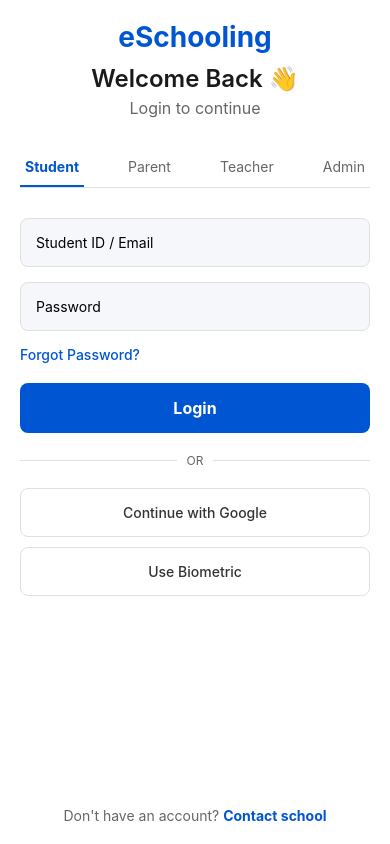
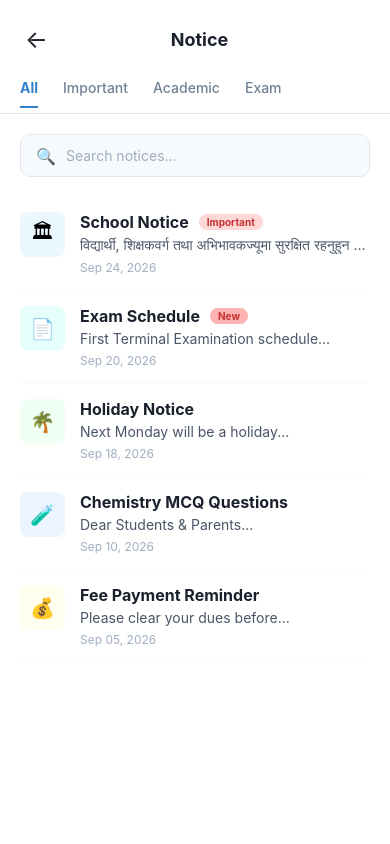
Before and after one commit to ritikthakur22/eskool, a React Native app in the folder apps/mobile/: screen /Notice in a window 390 px wide. Built offline with nearby package versions, Linux system fonts and the light colour scheme.

Commit message:
feat: Add Mobile Notice UI

```diff
--- a/apps/mobile/App.tsx
+++ b/apps/mobile/App.tsx
@@ -5,6 +5,7 @@
 import DashboardScreen from './src/features/home/screens/DashboardScreen';
 import RoutineScreen from './src/features/routine/screens/RoutineScreen';
 import AttendanceScreen from './src/features/attendance/screens/AttendanceScreen';
+import NoticeScreen from './src/features/notices/screens/NoticeScreen';
 
 const Stack = createNativeStackNavigator();
 
@@ -16,6 +17,7 @@
         <Stack.Screen name="Dashboard" component={DashboardScreen} />
         <Stack.Screen name="Routine" component={RoutineScreen} />
         <Stack.Screen name="Attendance" component={AttendanceScreen} />
+        <Stack.Screen name="Notice" component={NoticeScreen} />
       </Stack.Navigator>
     </NavigationContainer>
   );
--- a/apps/mobile/src/features/home/screens/DashboardScreen.tsx
+++ b/apps/mobile/src/features/home/screens/DashboardScreen.tsx
@@ -64,6 +64,7 @@
               onPress={() => {
                 if (feature.name === 'Routine') navigation.navigate('Routine');
                 if (feature.name === 'Attendance') navigation.navigate('Attendance');
+                if (feature.name === 'Notice') navigation.navigate('Notice');
               }}
             >
               <View style={styles.gridIconContainer}>
@@ -104,7 +105,7 @@
           <Text style={styles.navIconActive}>🏠</Text>
           <Text style={styles.navTextActive}>Home</Text>
         </TouchableOpacity>
-        <TouchableOpacity style={styles.navItem}>
+        <TouchableOpacity style={styles.navItem} onPress={() => navigation.navigate('Notice')}>
           <Text style={styles.navIcon}>🔔</Text>
           <Text style={styles.navText}>Notice</Text>
         </TouchableOpacity>
--- /dev/null
+++ b/apps/mobile/src/features/notices/screens/NoticeScreen.tsx
@@ -0,0 +1,148 @@
+import React, { useState } from 'react';
+import { StyleSheet, View, Text, SafeAreaView, TouchableOpacity, ScrollView, TextInput } from 'react-native';
+
+export default function NoticeScreen({ navigation }: any) {
+  const [activeTab, setActiveTab] = useState('All');
+  const tabs = ['All', 'Important', 'Academic', 'Exam'];
+
+  const notices = [
+    {
+      id: '1',
+      title: 'School Notice',
+      subtitle: 'विद्यार्थी, शिक्षकवर्ग तथा अभिभावकज्यूमा सुरक्षित रहनुहुन अपिल',
+      date: 'Sep 24, 2026',
+      badge: 'Important',
+      icon: '🏛',
+      iconBg: '#EBF8FF',
+      iconColor: '#3182CE'
+    },
+    {
+      id: '2',
+      title: 'Exam Schedule',
+      subtitle: 'First Terminal Examination schedule...',
+      date: 'Sep 20, 2026',
+      badge: 'New',
+      icon: '📄',
+      iconBg: '#E6FFFA',
+      iconColor: '#319795'
+    },
+    {
+      id: '3',
+      title: 'Holiday Notice',
+      subtitle: 'Next Monday will be a holiday...',
+      date: 'Sep 18, 2026',
+      badge: null,
+      icon: '🌴',
+      iconBg: '#F0FFF4',
+      iconColor: '#38A169'
+    },
+    {
+      id: '4',
+      title: 'Chemistry MCQ Questions',
+      subtitle: 'Dear Students & Parents...',
+      date: 'Sep 10, 2026',
+      badge: null,
+      icon: '🧪',
+      iconBg: '#EBF4FF',
+      iconColor: '#4C51BF'
+    },
+    {
+      id: '5',
+      title: 'Fee Payment Reminder',
+      subtitle: 'Please clear your dues before...',
+      date: 'Sep 05, 2026',
+      badge: null,
+      icon: '💰',
+      iconBg: '#FFFFF0',
+      iconColor: '#D69E2E'
+    }
+  ];
+
+  return (
+    <SafeAreaView style={styles.container}>
+      <View style={styles.header}>
+        <TouchableOpacity style={styles.backButton} onPress={() => navigation.goBack()}>
+          <Text style={styles.backIcon}>←</Text>
+        </TouchableOpacity>
+        <Text style={styles.headerTitle}>Notice</Text>
+        <View style={{ width: 24 }} />
+      </View>
+
+      <View style={styles.tabsContainer}>
+        {tabs.map((tab) => (
+          <TouchableOpacity
+            key={tab}
+            style={[styles.tabButton, activeTab === tab && styles.tabButtonActive]}
+            onPress={() => setActiveTab(tab)}
+          >
+            <Text style={[styles.tabText, activeTab === tab && styles.tabTextActive]}>{tab}</Text>
+          </TouchableOpacity>
+        ))}
+      </View>
+
+      <View style={styles.searchContainer}>
+        <Text style={styles.searchIcon}>🔍</Text>
+        <TextInput
+          style={styles.searchInput}
+          placeholder="Search notices..."
+          placeholderTextColor="#A0AEC0"
+        />
+      </View>
+
+      <ScrollView contentContainerStyle={styles.listContainer}>
+        {notices.map((notice) => (
+          <TouchableOpacity key={notice.id} style={styles.noticeCard}>
+            <View style={[styles.iconContainer, { backgroundColor: notice.iconBg }]}>
+              <Text style={styles.noticeIcon}>{notice.icon}</Text>
+            </View>
+            <View style={styles.noticeContent}>
+              <View style={styles.noticeHeaderRow}>
+                <Text style={styles.noticeTitle}>{notice.title}</Text>
+                {notice.badge && (
+                  <View style={[styles.badge, notice.badge === 'Important' ? styles.badgeImportant : styles.badgeNew]}>
+                    <Text style={[styles.badgeText, notice.badge === 'Important' ? styles.badgeTextImportant : styles.badgeTextNew]}>
+                      {notice.badge}
+                    </Text>
+                  </View>
+                )}
+              </View>
+              <Text style={styles.noticeSubtitle} numberOfLines={1}>{notice.subtitle}</Text>
+              <Text style={styles.noticeDate}>{notice.date}</Text>
+            </View>
+          </TouchableOpacity>
+        ))}
+      </ScrollView>
+    </SafeAreaView>
+  );
+}
+
+const styles = StyleSheet.create({
+  container: { flex: 1, backgroundColor: '#FFFFFF' },
+  header: { flexDirection: 'row', alignItems: 'center', justifyContent: 'space-between', padding: 20 },
+  backButton: { padding: 5 },
+  backIcon: { fontSize: 24, color: '#1A202C' },
+  headerTitle: { fontSize: 18, fontWeight: 'bold', color: '#1A202C' },
+  tabsContainer: { flexDirection: 'row', paddingHorizontal: 20, borderBottomWidth: 1, borderBottomColor: '#E2E8F0', paddingBottom: 5 },
+  tabButton: { marginRight: 25, paddingBottom: 10 },
+  tabButtonActive: { borderBottomWidth: 2, borderBottomColor: '#3182CE' },
+  tabText: { fontSize: 14, color: '#718096', fontWeight: '500' },
+  tabTextActive: { color: '#3182CE', fontWeight: 'bold' },
+  searchContainer: { flexDirection: 'row', alignItems: 'center', backgroundColor: '#F7FAFC', margin: 20, paddingHorizontal: 15, borderRadius: 10, borderWidth: 1, borderColor: '#E2E8F0' },
+  searchIcon: { fontSize: 16, marginRight: 10 },
+  searchInput: { flex: 1, paddingVertical: 12, fontSize: 14, color: '#1A202C' },
+  listContainer: { paddingHorizontal: 20, paddingBottom: 20 },
+  noticeCard: { flexDirection: 'row', paddingVertical: 15, borderBottomWidth: 1, borderBottomColor: '#F7FAFC' },
+  iconContainer: { width: 45, height: 45, borderRadius: 8, justifyContent: 'center', alignItems: 'center', marginRight: 15 },
+  noticeIcon: { fontSize: 20 },
+  noticeContent: { flex: 1, justifyContent: 'center' },
+  noticeHeaderRow: { flexDirection: 'row', alignItems: 'center', marginBottom: 4 },
+  noticeTitle: { fontSize: 16, fontWeight: 'bold', color: '#1A202C', marginRight: 10 },
+  badge: { paddingHorizontal: 8, paddingVertical: 2, borderRadius: 12 },
+  badgeImportant: { backgroundColor: '#FED7D7' },
+  badgeNew: { backgroundColor: '#FEB2B2' }, // Soft red for new
+  badgeText: { fontSize: 10, fontWeight: 'bold' },
+  badgeTextImportant: { color: '#C53030' },
+  badgeTextNew: { color: '#C53030' },
+  noticeSubtitle: { fontSize: 14, color: '#4A5568', marginBottom: 6 },
+  noticeDate: { fontSize: 12, color: '#A0AEC0' }
+});
```
